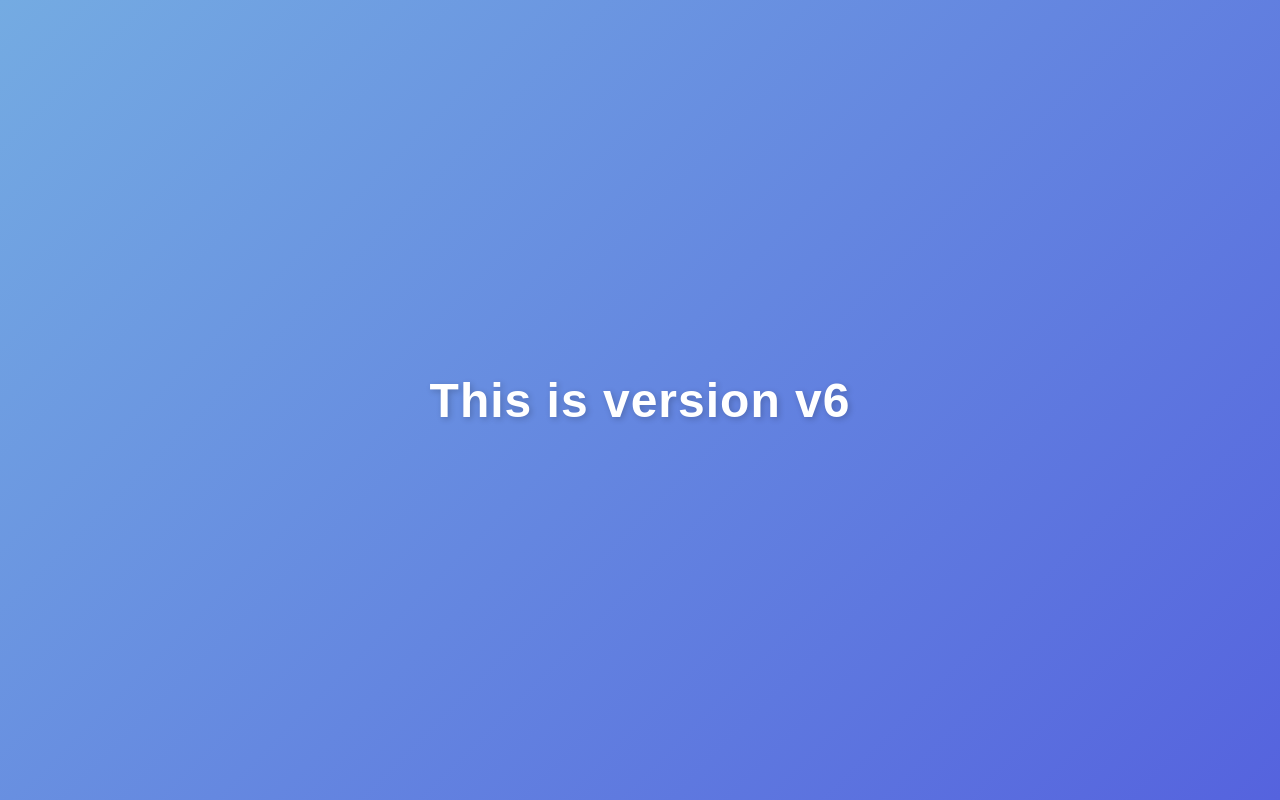
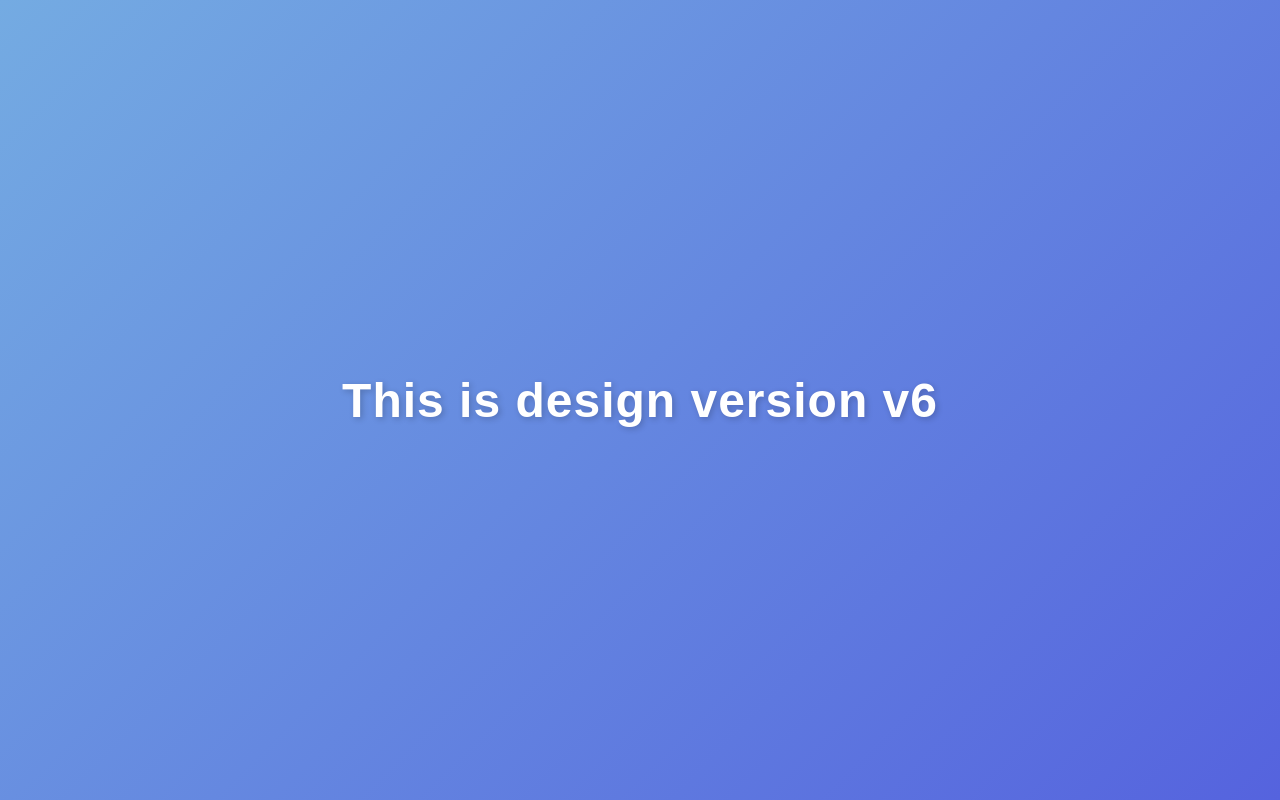
Before and after one commit to ayush071224-repo/myfirstrepo, a plain HTML site: page index.html in a window 1280 px wide. Drawn offline with Linux system fonts and the light colour scheme.

Commit message:
Changed h1

```diff
--- a/index.html
+++ b/index.html
@@ -7,6 +7,6 @@
     <title>Document</title>
 </head>
 <body>
-    <h1>This is version v6</h1>
+    <h1>This is design version v6</h1>
 </body>
 </html>
```
